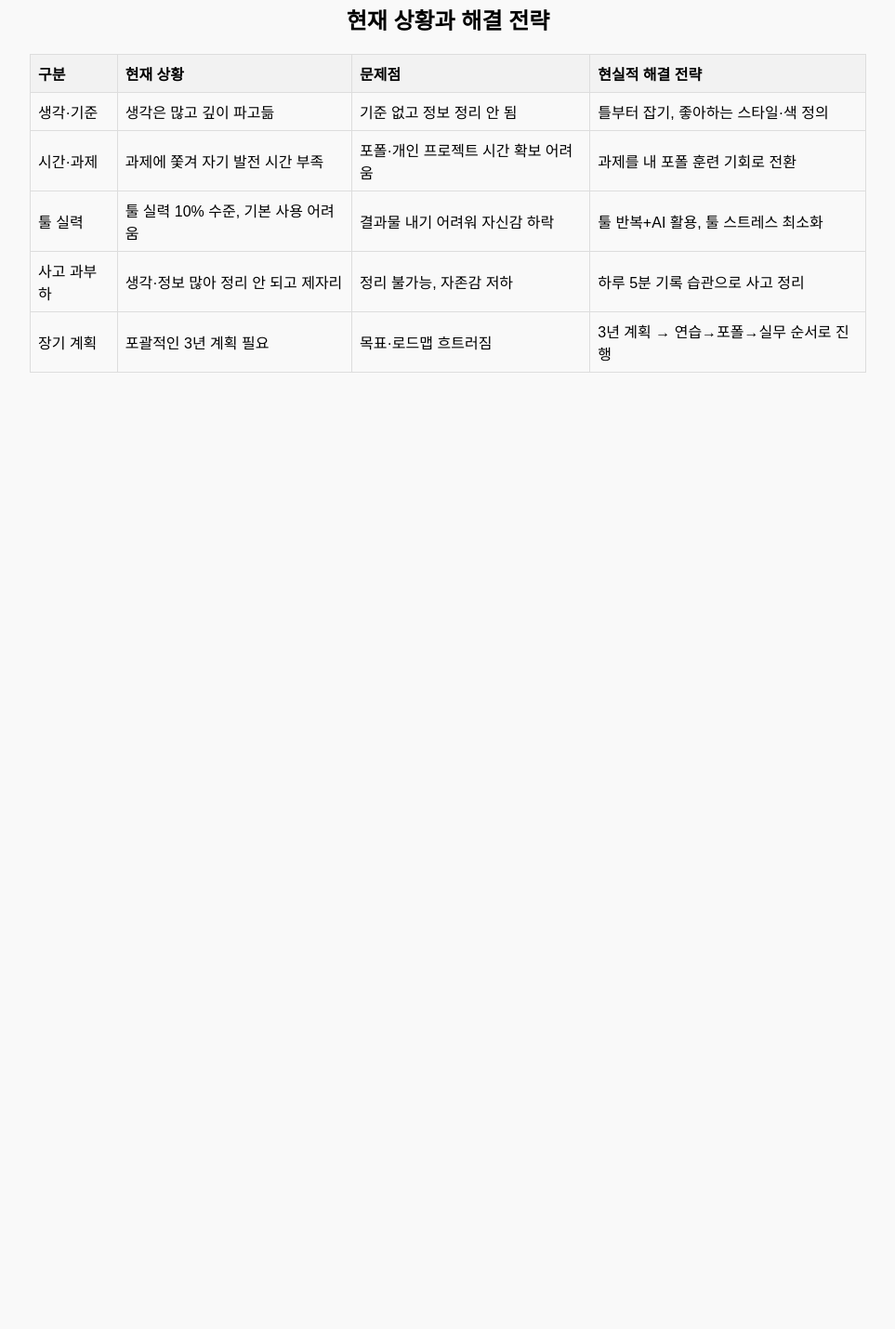
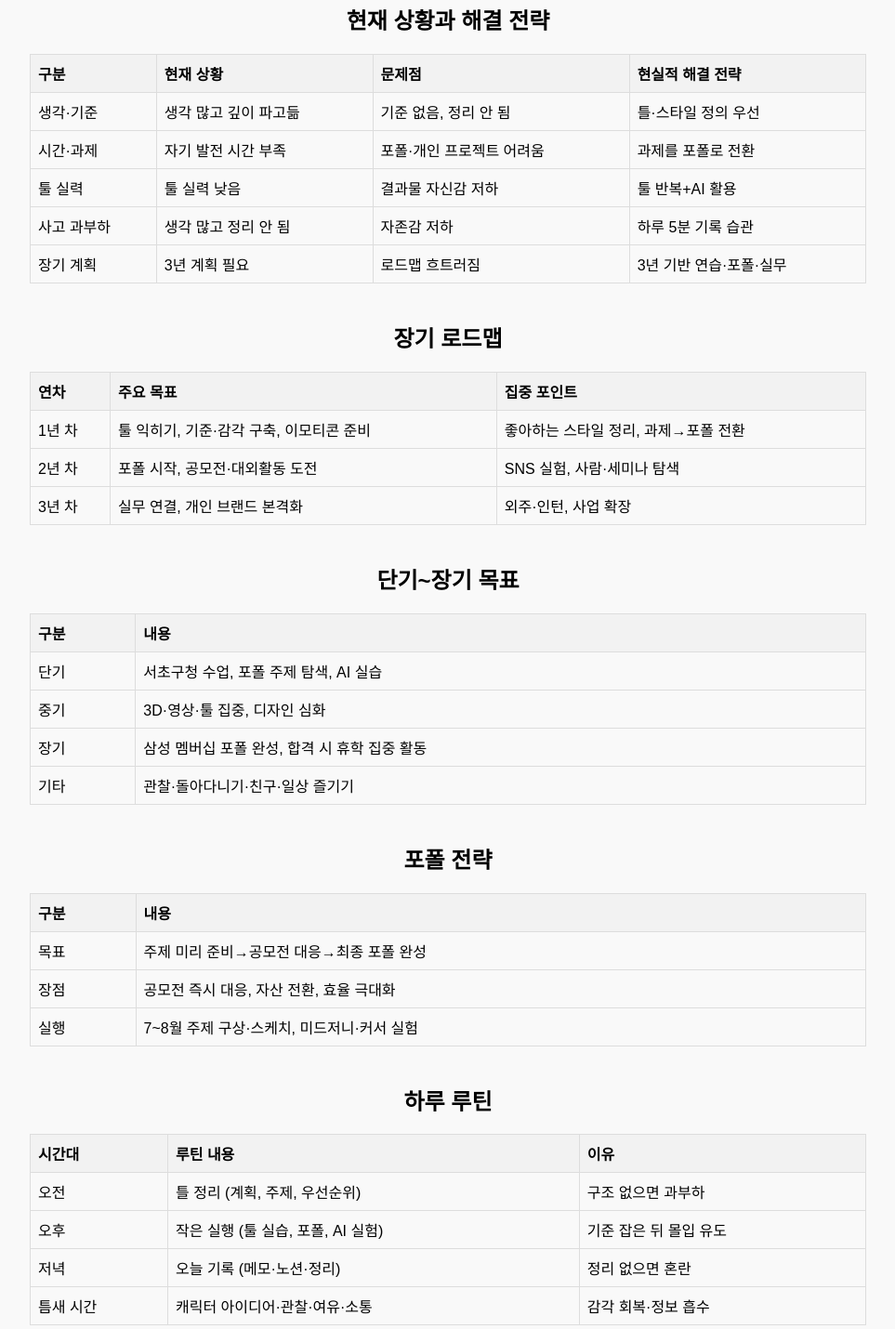
Before and after one commit to kimjiwoow/my-scheduler, a plain HTML site: page index.html in a window 1280 px wide. Shown: the part 106-1536 px from the top of the page at 93% size, without its empty margins (158-1121 px from the left). Before the commit the page ends 800 px from the top, so only its background shows below. Drawn offline with Linux system fonts and the light colour scheme.

Commit message:
Update index.html

```diff
--- a/index.html
+++ b/index.html
@@ -48,19 +48,61 @@
     <h2>현재 상황과 해결 전략</h2>
     <table>
         <tr><th>구분</th><th>현재 상황</th><th>문제점</th><th>현실적 해결 전략</th></tr>
-        <tr><td>생각·기준</td><td class="editable">생각은 많고 깊이 파고듦</td><td class="editable">기준 없고 정보 정리 안 됨</td><td class="editable">틀부터 잡기, 좋아하는 스타일·색 정의</td></tr>
-        <tr><td>시간·과제</td><td class="editable">과제에 쫓겨 자기 발전 시간 부족</td><td class="editable">포폴·개인 프로젝트 시간 확보 어려움</td><td class="editable">과제를 내 포폴 훈련 기회로 전환</td></tr>
-        <tr><td>툴 실력</td><td class="editable">툴 실력 10% 수준, 기본 사용 어려움</td><td class="editable">결과물 내기 어려워 자신감 하락</td><td class="editable">툴 반복+AI 활용, 툴 스트레스 최소화</td></tr>
-        <tr><td>사고 과부하</td><td class="editable">생각·정보 많아 정리 안 되고 제자리</td><td class="editable">정리 불가능, 자존감 저하</td><td class="editable">하루 5분 기록 습관으로 사고 정리</td></tr>
-        <tr><td>장기 계획</td><td class="editable">포괄적인 3년 계획 필요</td><td class="editable">목표·로드맵 흐트러짐</td><td class="editable">3년 계획 → 연습→포폴→실무 순서로 진행</td></tr>
+        <tr><td>생각·기준</td><td class="editable">생각 많고 깊이 파고듦</td><td class="editable">기준 없음, 정리 안 됨</td><td class="editable">틀·스타일 정의 우선</td></tr>
+        <tr><td>시간·과제</td><td class="editable">자기 발전 시간 부족</td><td class="editable">포폴·개인 프로젝트 어려움</td><td class="editable">과제를 포폴로 전환</td></tr>
+        <tr><td>툴 실력</td><td class="editable">툴 실력 낮음</td><td class="editable">결과물 자신감 저하</td><td class="editable">툴 반복+AI 활용</td></tr>
+        <tr><td>사고 과부하</td><td class="editable">생각 많고 정리 안 됨</td><td class="editable">자존감 저하</td><td class="editable">하루 5분 기록 습관</td></tr>
+        <tr><td>장기 계획</td><td class="editable">3년 계획 필요</td><td class="editable">로드맵 흐트러짐</td><td class="editable">3년 기반 연습·포폴·실무</td></tr>
+    </table>
+</div>
+
+<div class="section">
+    <h2>장기 로드맵</h2>
+    <table>
+        <tr><th>연차</th><th>주요 목표</th><th>집중 포인트</th></tr>
+        <tr><td>1년 차</td><td class="editable">툴 익히기, 기준·감각 구축, 이모티콘 준비</td><td class="editable">좋아하는 스타일 정리, 과제→포폴 전환</td></tr>
+        <tr><td>2년 차</td><td class="editable">포폴 시작, 공모전·대외활동 도전</td><td class="editable">SNS 실험, 사람·세미나 탐색</td></tr>
+        <tr><td>3년 차</td><td class="editable">실무 연결, 개인 브랜드 본격화</td><td class="editable">외주·인턴, 사업 확장</td></tr>
+    </table>
+</div>
+
+<div class="section">
+    <h2>단기~장기 목표</h2>
+    <table>
+        <tr><th>구분</th><th>내용</th></tr>
+        <tr><td>단기</td><td class="editable">서초구청 수업, 포폴 주제 탐색, AI 실습</td></tr>
+        <tr><td>중기</td><td class="editable">3D·영상·툴 집중, 디자인 심화</td></tr>
+        <tr><td>장기</td><td class="editable">삼성 멤버십 포폴 완성, 합격 시 휴학 집중 활동</td></tr>
+        <tr><td>기타</td><td class="editable">관찰·돌아다니기·친구·일상 즐기기</td></tr>
+    </table>
+</div>
+
+<div class="section">
+    <h2>포폴 전략</h2>
+    <table>
+        <tr><th>구분</th><th>내용</th></tr>
+        <tr><td>목표</td><td class="editable">주제 미리 준비→공모전 대응→최종 포폴 완성</td></tr>
+        <tr><td>장점</td><td class="editable">공모전 즉시 대응, 자산 전환, 효율 극대화</td></tr>
+        <tr><td>실행</td><td class="editable">7~8월 주제 구상·스케치, 미드저니·커서 실험</td></tr>
+    </table>
+</div>
+
+<div class="section">
+    <h2>하루 루틴</h2>
+    <table>
+        <tr><th>시간대</th><th>루틴 내용</th><th>이유</th></tr>
+        <tr><td>오전</td><td class="editable">틀 정리 (계획, 주제, 우선순위)</td><td class="editable">구조 없으면 과부하</td></tr>
+        <tr><td>오후</td><td class="editable">작은 실행 (툴 실습, 포폴, AI 실험)</td><td class="editable">기준 잡은 뒤 몰입 유도</td></tr>
+        <tr><td>저녁</td><td class="editable">오늘 기록 (메모·노션·정리)</td><td class="editable">정리 없으면 혼란</td></tr>
+        <tr><td>틈새 시간</td><td class="editable">캐릭터 아이디어·관찰·여유·소통</td><td class="editable">감각 회복·정보 흡수</td></tr>
     </table>
 </div>
 
 <script>
-// 클릭 시 텍스트 수정 가능
 const editableCells = document.querySelectorAll('.editable');
 editableCells.forEach(cell => {
     cell.addEventListener('click', () => {
+        if (cell.querySelector('input')) return;
         const original = cell.innerText;
         const input = document.createElement('input');
         input.type = 'text';
```
